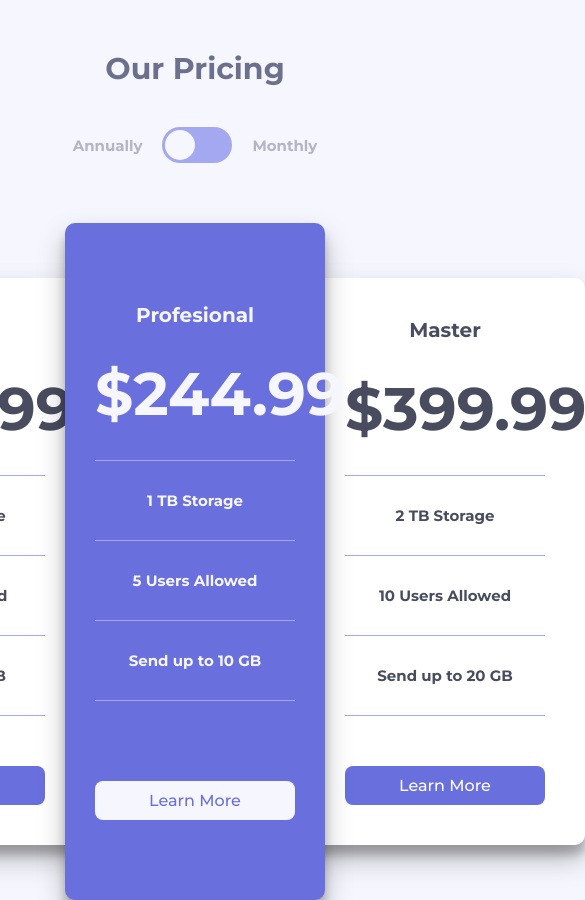
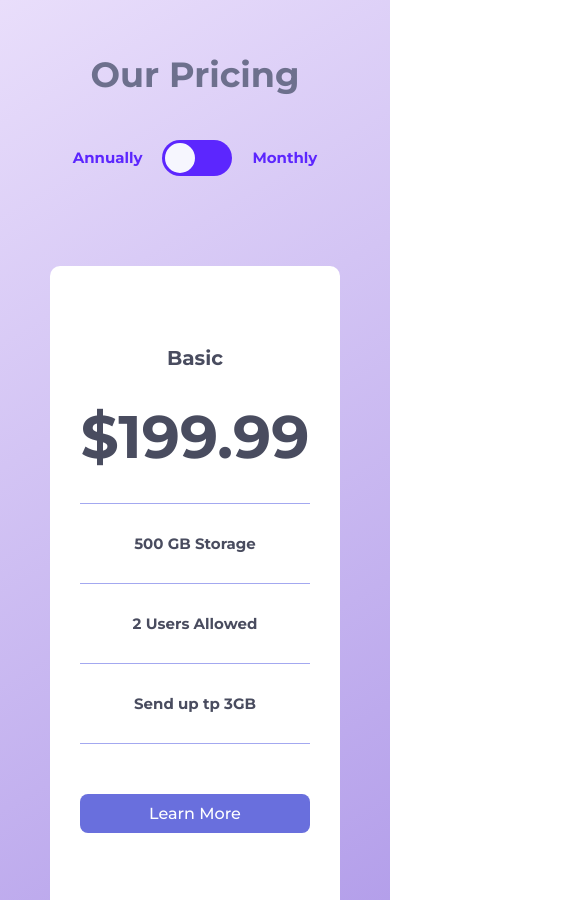
Before and after one commit to OlteanBogdan/Price-Cards, a plain HTML site: page index.html in a window 390 px wide. Shown: the top 900 px of the page, 585 px wide, since content can reach past the window. Drawn offline with nearby package versions, Linux system fonts and the light colour scheme.

Commit message:
finished

```diff
--- a/Sass-Styles/components/_cards.scss
+++ b/Sass-Styles/components/_cards.scss
@@ -3,6 +3,10 @@
     display: flex;
     justify-content: center;
     align-items: center;
+
+    @media only screen and (max-width: 1200px) {
+        flex-direction: column;
+    }
 
     .card-basic {
         text-align: center;
@@ -13,9 +17,20 @@
         max-width: 350px;
         background-color: hsl(237, 63%, 64%) ;
         color: hsl(240, 78%, 98%);
-        padding: 40px;
+        padding: 60px;
         border-radius: 10px;
         box-shadow: rgba(0, 0, 0, 0.25) 0px 14px 28px, rgba(0, 0, 0, 0.22) 0px 10px 10px;
+
+        @media only screen and (max-width: 1200px) {
+            padding: 30px;
+            box-shadow: none;
+            margin: 30px;
+        }
+
+        @media only screen and (max-width: 450px) {
+            width: auto;
+            padding: 0;
+        }
 
         .card_title{
             font-size: 20px;
@@ -48,7 +63,8 @@
         color: hsl(232, 13%, 33%);
         background-color: white;
 
-        &:last-child {
+         @media only screen and (max-width: 1200px) {
+            padding: 80px 30px;
         }
 
          .promo_card--list {
@@ -60,13 +76,11 @@
                 border-bottom: hsl(232, 13%, 33%) 1px solid;
             }
         }
-
     }
 
     .highlight_card {
         padding: 80px 30px;
         z-index: 7;
         margin: 0 -30px;
-
     }
 }
--- a/Sass-Styles/mixins/_button.scss
+++ b/Sass-Styles/mixins/_button.scss
@@ -9,6 +9,11 @@
     cursor: pointer;
     font-size: 16px;
     color: white;
+    transition: 0.1s all;
+
+    &:hover {
+        background-color: darken($color: hsl(237, 63%, 64%), $amount: 10%);
+    }
 }
 
 .highlight_card {
--- a/Sass-Styles/shared/_global.scss
+++ b/Sass-Styles/shared/_global.scss
@@ -5,8 +5,14 @@ body {
     font-size: 15px;
     font-family: 'Montserrat', sans-serif;
     font-weight: 700;
-    background-color: hsl(240, 78%, 98%);
-}
+    background: rgb(233,222,251);
+    background: linear-gradient(149deg, rgba(233,222,251,1) 0%, rgba(113,80,213,1) 100%);
+    height: 100vh;
+
+    @media only screen and (max-width: 1200px) {
+        height: auto;
+    }
+    }
 
 ul {
     padding: 0;
--- a/Sass-Styles/shared/_header.scss
+++ b/Sass-Styles/shared/_header.scss
@@ -6,6 +6,7 @@
     align-items: center;
 
     .header_title {
+        font-size: 35px;
         color: hsl(233, 13%, 49%);
     }
 
@@ -15,7 +16,7 @@
         margin-top: 20px;
 
         p {
-            color: hsl(234, 14%, 74%);
+            color: #5c26fe;
         }
 
         .header_main--button {
@@ -24,7 +25,7 @@
             padding: 18px 35px;
             border-radius: 35px;
             border: none;
-            background-color: hsl(236, 72%, 79%);
+            background-color: #5c26fe;
             cursor: pointer;
 
             &::after {
```
Also changed, not shown: Sass-Styles/main.css, 1 other file.
